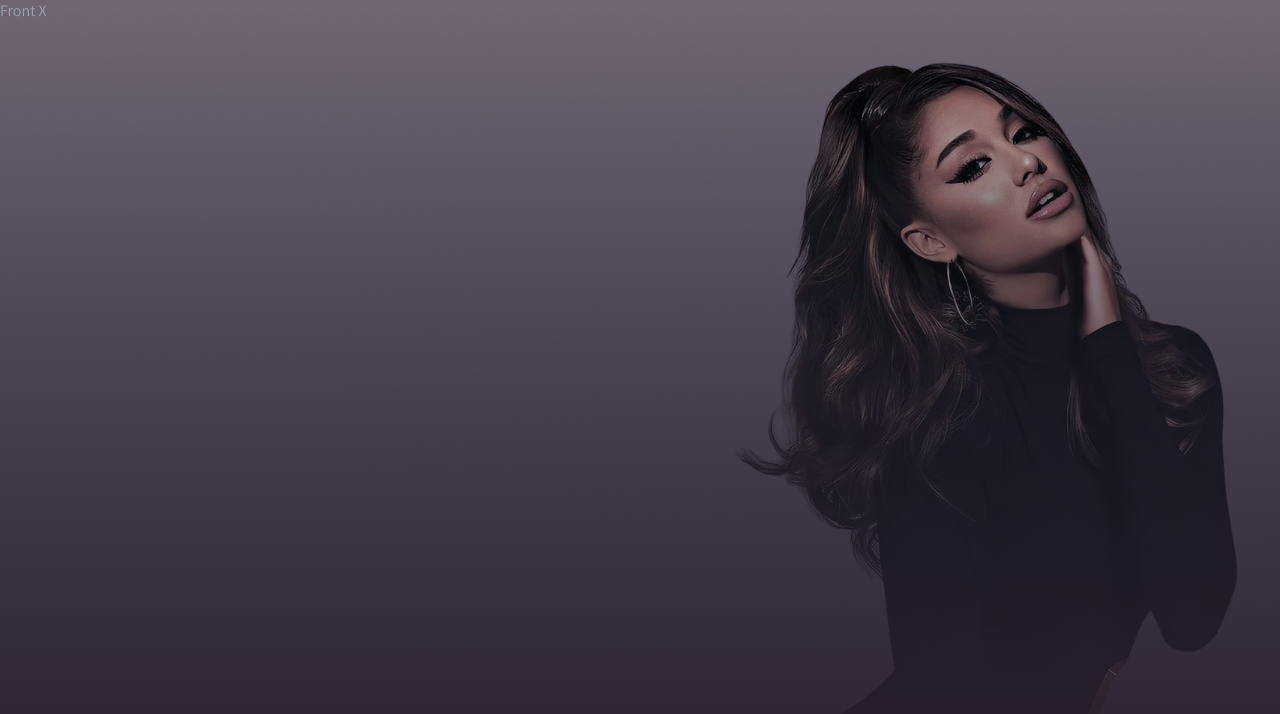
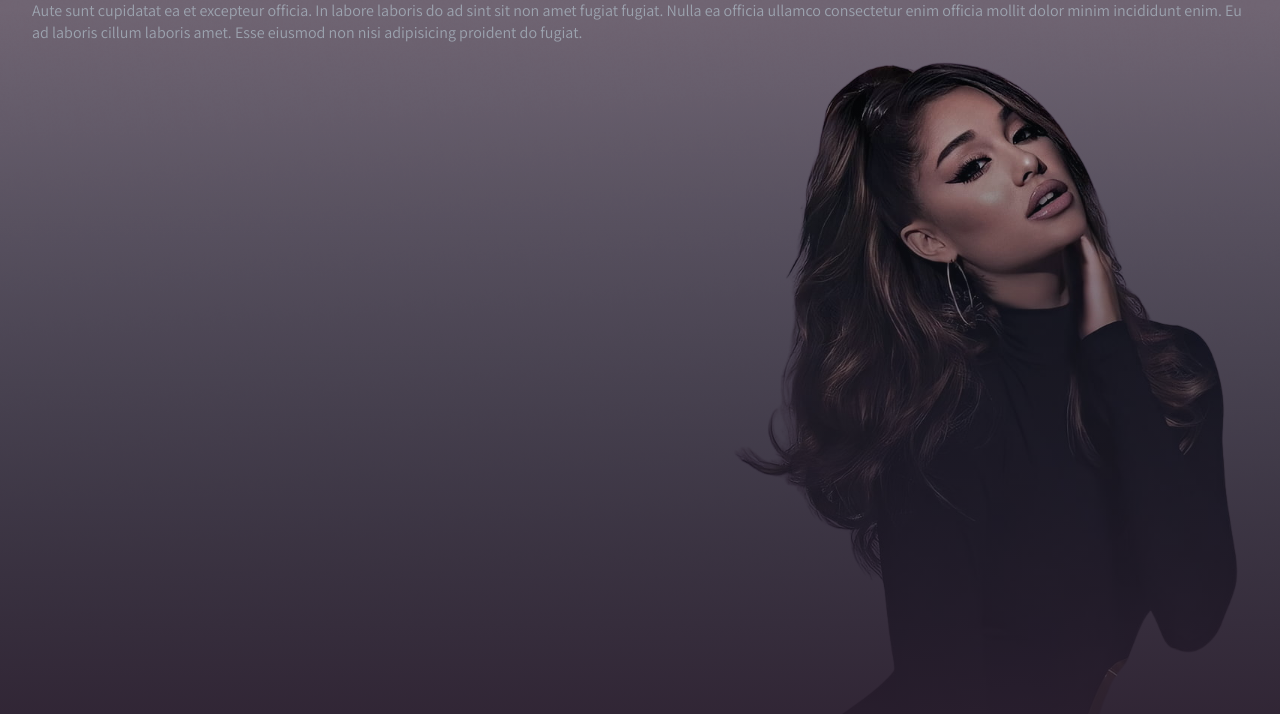
Before and after one commit to Pedro-Henrique-Ferreti/FrontX-002-artist-profile, a Vue app: page / in a window 1280 px wide. Shown: the top 714 px of the page. Built offline with nearby package versions, Linux system fonts and the light colour scheme.

Commit message:
Refactored the App component

```diff
--- a/src/App.vue
+++ b/src/App.vue
@@ -1,12 +1,19 @@
 <template>
-  <div class="background">
-    <h1>Front X</h1>
-  </div>
+  <BaseContainer class="background-picture" :padding="false">
+    <div class="overlay">
+      <Home />
+    </div>
+  </BaseContainer>
 </template>
 
 <script>
+import Home from '@/views/Home.vue';
+
 export default {
   name: 'App',
+  components: {
+    Home,
+  },
 };
 </script>
 
@@ -19,7 +26,10 @@ body {
   background-size: cover;
   background-color: $purple-1;
 }
-#app {
+.background-picture {
+  width: 100%;
+  min-height: 100vh;
+  flex-direction: column;
   background-image: url('/images/ariana-grande-picture.png');
   background-repeat: no-repeat;
   background-size: clamp(400px, 65vh, 600px);
@@ -35,7 +45,10 @@ body {
 </style>
 
 <style lang="scss" scoped>
-.background {
+.overlay {
+  position: absolute;
+  top: 0;
+  left: 0;
   width: 100%;
   min-height: 100vh;
   flex-direction: column;
--- /dev/null
+++ b/src/views/Home.vue
@@ -0,0 +1,5 @@
+<template>
+  <BaseContainer>
+    <p>Aute sunt cupidatat ea et excepteur officia. In labore laboris do ad sint sit non amet fugiat fugiat. Nulla ea officia ullamco consectetur enim officia mollit dolor minim incididunt enim. Eu ad laboris cillum laboris amet. Esse eiusmod non nisi adipisicing proident do fugiat.</p>
+  </BaseContainer>
+</template>
```
